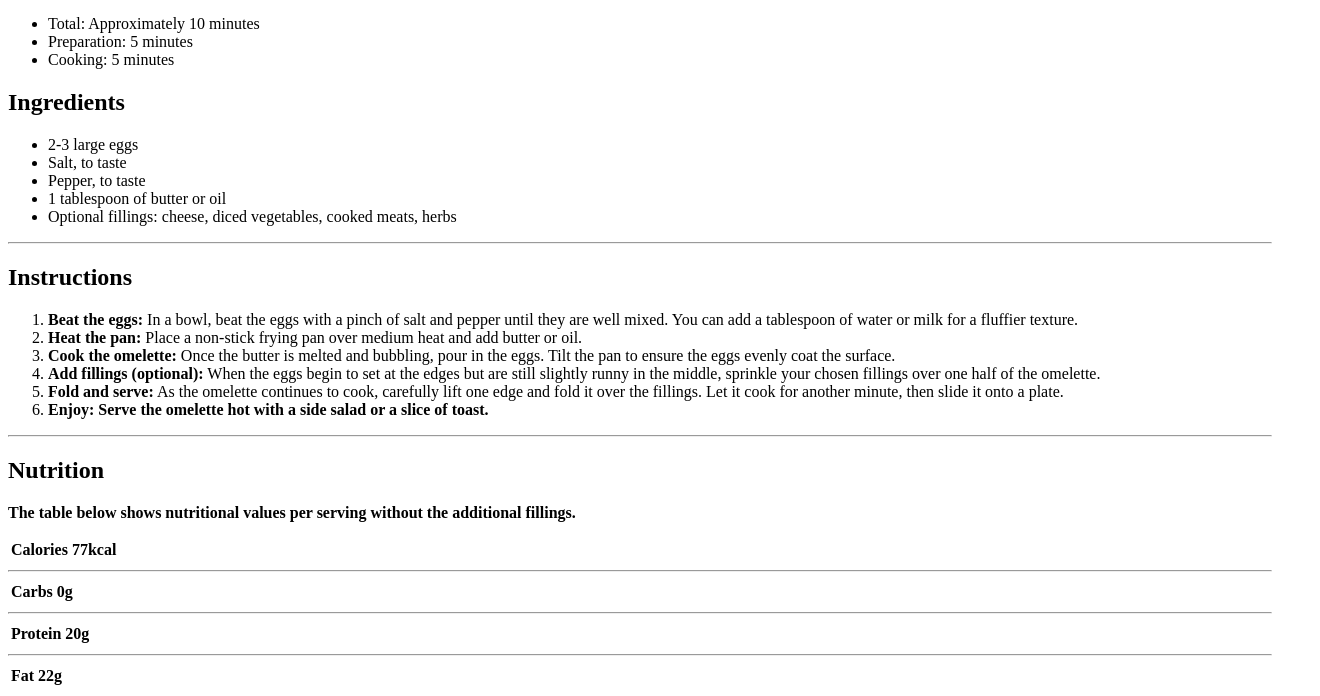
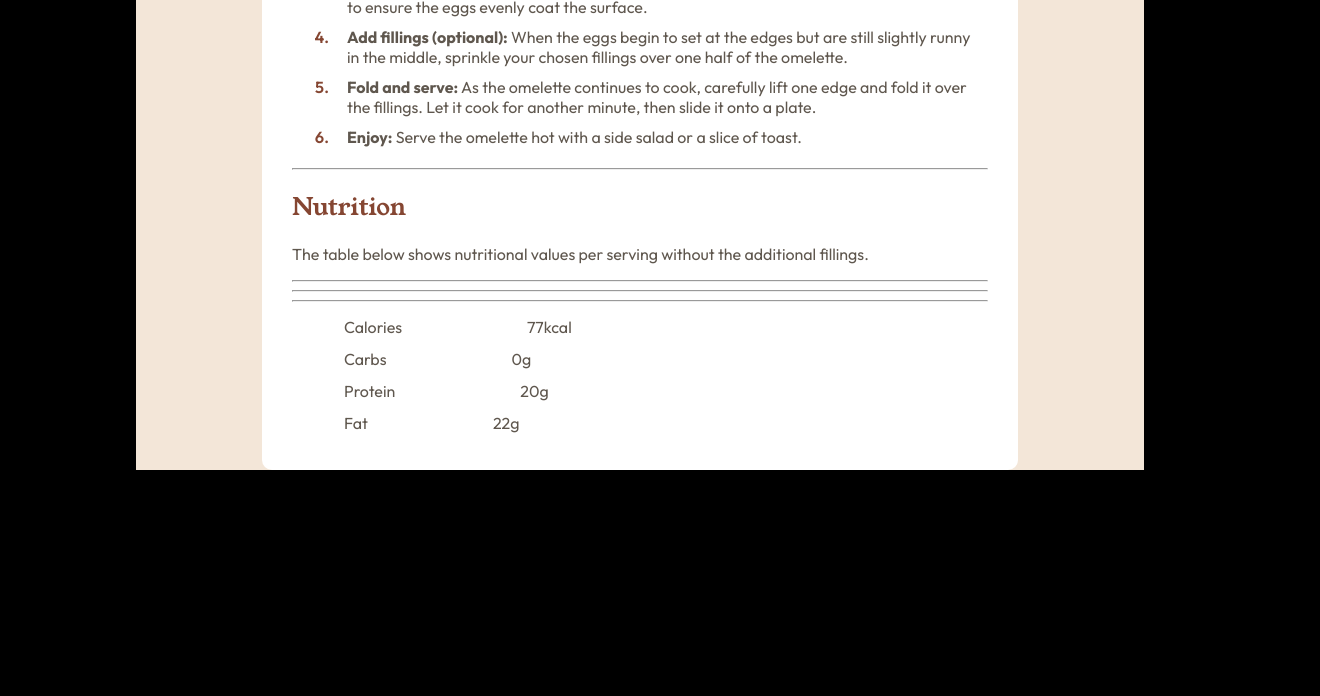
Before and after one commit to ChefJTaylor/RecipePage, a plain HTML site: page index.html in a window 1280 px wide. Shown: the part 754-1450 px from the top of the page, 1320 px wide, since content can reach past the window. After the commit the page ends 1224 px from the top, so only its background shows below. Drawn offline with Linux system fonts and the light colour scheme.

Commit message:
Updated html and css, need to fix table

```diff
--- a/index.html
+++ b/index.html
@@ -5,16 +5,21 @@
   <meta name="viewport" content="width=device-width, initial-scale=1.0"> <!-- displays site properly based on user's device -->
   <link rel="icon" type="image/png" sizes="32x32" href="./assets/images/favicon-32x32.png">
   <link rel="stylesheet" href="./style.css">
+  <link rel="preconnect" href="https://fonts.googleapis.com">
+  <link rel="preconnect" href="https://fonts.gstatic.com" crossorigin>
+  <link href="https://fonts.googleapis.com/css2?family=Figtree:ital,wght@0,300..900;1,300..900&family=Inter:ital,opsz,wght@0,14..32,100..900;1,14..32,100..900&family=Outfit:wght@100..900&display=swap" rel="stylesheet">
+  <link rel="preconnect" href="https://fonts.googleapis.com">
+  <link rel="preconnect" href="https://fonts.gstatic.com" crossorigin>
+  <link href="https://fonts.googleapis.com/css2?family=Figtree:ital,wght@0,300..900;1,300..900&family=Inter:ital,opsz,wght@0,14..32,100..900;1,14..32,100..900&family=Outfit:wght@100..900&family=Young+Serif&display=swap" rel="stylesheet">
+
   <title>Frontend Mentor | Recipe page</title>
 
 
 </head>
 <body>
-  <div>
-    <img src="./assets/images/image-omelette.jpeg" alt="Omelette" class="background-image">
-  </div>
   <div class="outer-container">
     <div class="rectangle">
+      <img src="./assets/images/image-omelette.jpeg" alt="Omelette" class="background-image">
       <h1 class="title">Simple Omelette Recipe</h1>
 
       <p class="intro">An easy and quick dish, perfect for any meal. This classic omelette combines beaten eggs cooked
@@ -23,9 +28,9 @@
       <div class="preparation">
         <h3>Preparation time</h3>
         <ul>
-          <li>Total: Approximately 10 minutes</li>
-          <li>Preparation: 5 minutes</li>
-          <li>Cooking: 5 minutes</li>
+          <li><b>Total:</b> Approximately 10 minutes</li>
+          <li><b>Preparation:</b> 5 minutes</li>
+          <li><b>Cooking:</b> 5 minutes</li>
         </ul>
       </div>
 
@@ -59,7 +64,7 @@
         <li><b>Fold and serve:</b> As the omelette continues to cook, carefully lift one edge and fold it over the
         fillings. Let it cook for another minute, then slide it onto a plate.</li>
 
-        <li><b>Enjoy: Serve the omelette hot with a side salad or a slice of toast.</li>
+        <li><b>Enjoy:</b> Serve the omelette hot with a side salad or a slice of toast.</li>
         </ol>
       </div>
 
@@ -75,26 +80,23 @@
                 <td class="label">Calories</td>
                 <td class="amount">77kcal</td>
             </tr>
-        </table>
 
             <hr />
-        <table>
+
             <tr>
                 <td class="label">Carbs</td>
                 <td class="amount">0g</td>
             </tr>
-        </table>
 
             <hr />
-        <table>
+
             <tr>
                 <td class="label">Protein</td>
                 <td class="amount">20g</td>
             </tr>
-        </table>
 
               <hr />
-        <table>
+
               <tr>
                 <td class="label">Fat</td>
                 <td class="amount">22g</td>
--- a/style.css
+++ b/style.css
@@ -0,0 +1,101 @@
+html, body{
+    height: 100%;
+    margin: 0;
+    display: flex;
+    justify-content: center;
+    align-items: center;
+    background-color: black;
+    font-family: Outfit, sans-serif;
+    color: hsl(30, 10%, 34%);
+    padding: 40px;
+}
+
+.outer-container {
+    display: flex;
+    background-color: hsl(30, 54%, 90%);
+    justify-content: center;
+    align-items: center;
+    width: 90%;
+    height: auto;
+
+
+}
+
+.rectangle {
+    width: 75%;
+    height: auto;
+    max-height: ;
+    background-color: white;
+    border-radius: 10px;
+    box-sizing: border-box;
+    padding: 30px;
+}
+
+.background-image {
+    width: 100%;
+    height: auto;
+    border-radius: 10px;
+}
+
+h1 {
+    color: hsl(24, 5%, 18%);
+}
+
+h1, h2 {
+    font-family: "Young Serif", sans-serif;
+}
+
+h2 {
+    font-size: 24px;
+    color: hsl(14, 45%, 36%);
+    font-weight: 400;
+}
+
+h3 {
+    color: hsl(332, 51%, 32%);
+    font-weight: 500;
+}
+
+.preparation {
+    background-color: hsl(330, 100%, 98%);
+    width: 90%;
+    border-radius: 10px;
+    padding: 5px 20px ;
+
+    li::marker {
+        color: hsl(332, 51%, 32%);
+    }
+
+    ul li { padding: 5px 0; }
+}
+
+.ingredients {
+
+    li::marker {
+        color: hsl(14, 45%, 36%);
+    }
+
+    ul li { padding: 5px 0; }
+}
+
+.instructions {
+
+    li::marker {
+        color: hsl(14, 45%, 36%);
+        font-weight: 600;
+    }
+
+    ol li { padding: 5px 15px; }
+}
+
+.nutrition {
+
+}
+
+td {
+   display: block;
+   float: left;
+   padding: 5px 50px;
+   margin-right: 25px;
+
+}
```
Lines whose indentation alone changed are shown as unchanged.
